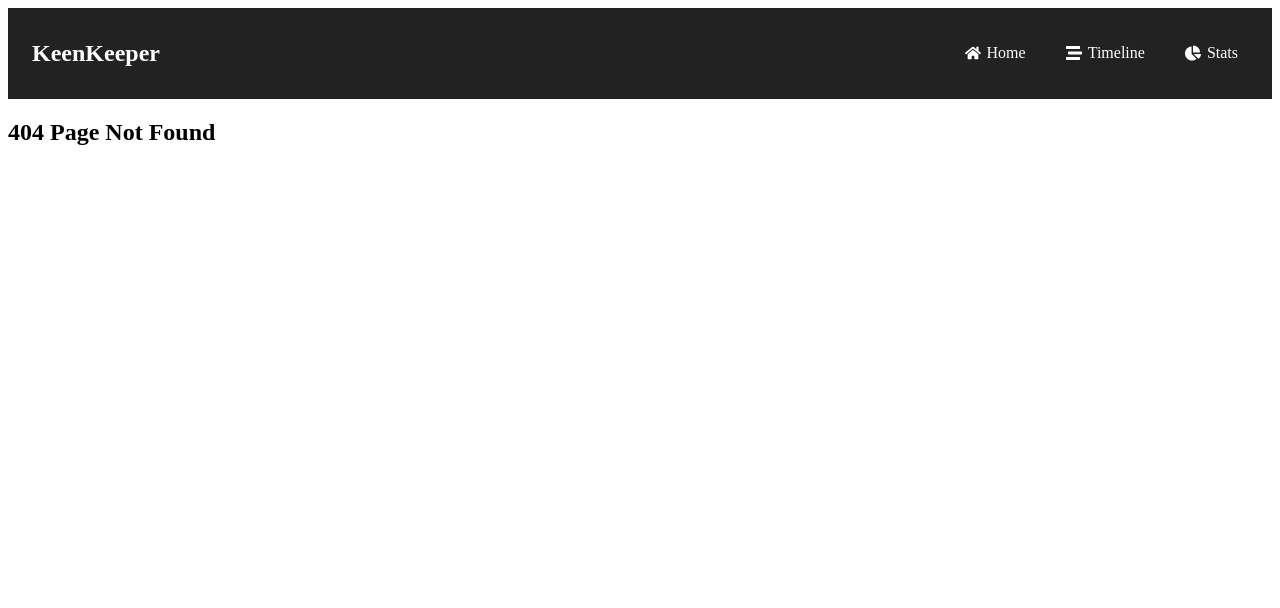
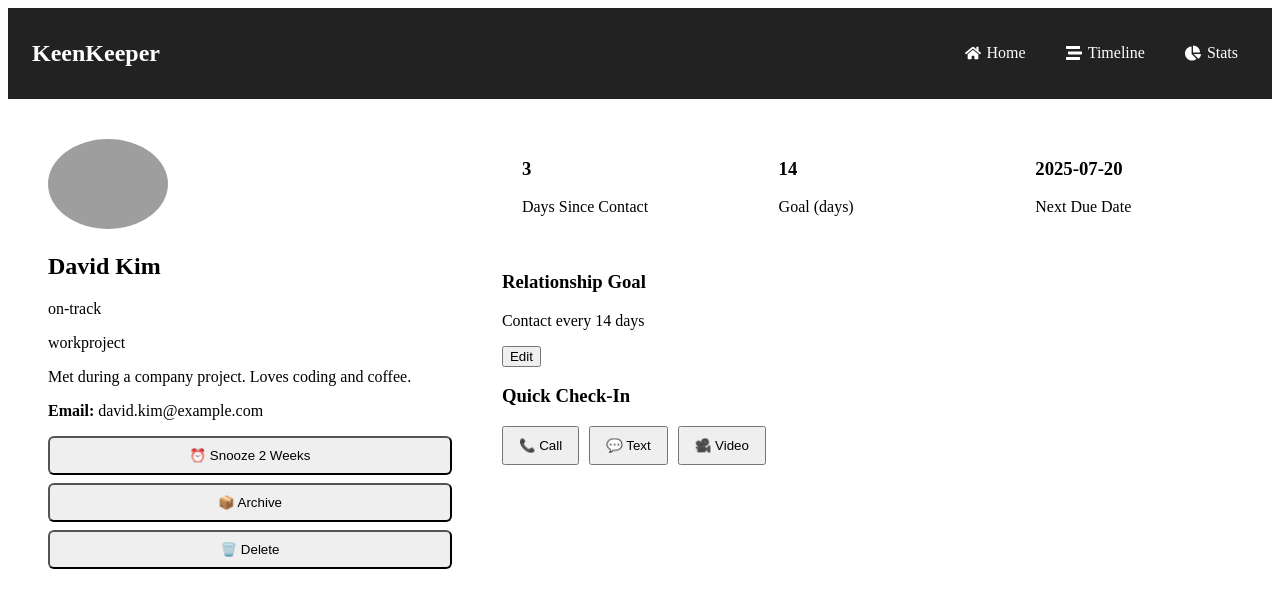
Before and after one commit to akkas07/Assignment-07, a React (Vite) app: page /friend/1 in a window 1280 px wide. Before the commit this address had no page. Shown: the top 608 px of the page. Built offline with nearby package versions, Linux system fonts and the light colour scheme; grey boxes are pictures that could not be loaded.

Commit message:
Details Section

```diff
--- a/src/App.jsx
+++ b/src/App.jsx
@@ -2,6 +2,8 @@ import Navbar from "./components/Navbar";
 import Banner from "./components/Banner";
 import Friends from "./components/Friends";
 import { BrowserRouter, Routes, Route } from "react-router-dom";
+import FriendDetails from "./components/FriendDetails";
+
 
 export default function App() {
   return (
@@ -21,6 +23,8 @@ export default function App() {
 
         <Route path="/timeline" element={<h2>Timeline Page</h2>} />
         <Route path="/stats" element={<h2>Stats Page</h2>} />
+        <Route path="/friend/:id" element={<FriendDetails />} />
+
         <Route path="*" element={<h2>404 Page Not Found</h2>} />
       </Routes>
     </BrowserRouter>
--- /dev/null
+++ b/src/components/FriendDetails.css
@@ -0,0 +1,47 @@
+.details-container {
+  display: flex;
+  gap: 30px;
+  padding: 20px;
+}
+
+.left-card {
+  width: 35%;
+  background: white;
+  padding: 20px;
+  border-radius: 10px;
+}
+
+.right-column {
+  width: 65%;
+}
+
+.profile-pic {
+  width: 120px;
+  border-radius: 50%;
+}
+
+.actions button {
+  display: block;
+  width: 100%;
+  margin: 8px 0;
+  padding: 10px;
+  border-radius: 6px;
+  cursor: pointer;
+}
+
+.stats-cards {
+  display: flex;
+  gap: 20px;
+}
+
+.stat-card {
+  background: white;
+  padding: 20px;
+  border-radius: 10px;
+  flex: 1;
+}
+
+.checkin-buttons button {
+  margin-right: 10px;
+  padding: 10px 15px;
+}
--- /dev/null
+++ b/src/components/FriendDetails.jsx
@@ -0,0 +1,76 @@
+import { useParams } from "react-router-dom";
+import friendsData from "../data/friends.json";
+import "./FriendDetails.css";
+
+export default function FriendDetails() {
+  const { id } = useParams();
+  const friend = friendsData.find((f) => f.id === Number(id));
+
+  if (!friend) return <h2>Friend Not Found</h2>;
+
+  return (
+    <div className="details-container">
+
+      {/* LEFT SIDE */}
+      <div className="left-card">
+        <img src={friend.picture} alt={friend.name} className="profile-pic" />
+
+        <h2>{friend.name}</h2>
+        <p className={`status ${friend.status}`}>{friend.status}</p>
+
+        <div className="tags">
+          {friend.tags.map((tag, i) => (
+            <span key={i} className="tag">{tag}</span>
+          ))}
+        </div>
+
+        <p className="bio">{friend.bio}</p>
+        <p><strong>Email:</strong> {friend.email}</p>
+
+        <div className="actions">
+          <button>⏰ Snooze 2 Weeks</button>
+          <button>📦 Archive</button>
+          <button>🗑️ Delete</button>
+        </div>
+      </div>
+
+      {/* RIGHT SIDE */}
+      <div className="right-column">
+
+        <div className="stats-cards">
+          <div className="stat-card">
+            <h3>{friend.days_since_contact}</h3>
+            <p>Days Since Contact</p>
+          </div>
+
+          <div className="stat-card">
+            <h3>{friend.goal}</h3>
+            <p>Goal (days)</p>
+          </div>
+
+          <div className="stat-card">
+            <h3>{friend.next_due_date}</h3>
+            <p>Next Due Date</p>
+          </div>
+        </div>
+
+        <div className="goal-card">
+          <h3>Relationship Goal</h3>
+          <p>Contact every {friend.goal} days</p>
+          <button>Edit</button>
+        </div>
+
+        <div className="checkin-card">
+          <h3>Quick Check-In</h3>
+
+          <div className="checkin-buttons">
+            <button>📞 Call</button>
+            <button>💬 Text</button>
+            <button>🎥 Video</button>
+          </div>
+        </div>
+
+      </div>
+    </div>
+  );
+}
--- a/src/components/friends.jsx
+++ b/src/components/friends.jsx
@@ -1,5 +1,6 @@
 import "./Friends.css";
 import friendsData from "../data/friends.json";
+import { Link } from "react-router-dom";
 
 export default function Friends() {
   return (
@@ -8,14 +9,18 @@ export default function Friends() {
 
       <div className="friend-grid">
         {friendsData.map((f) => (
-          <div key={f.id} className={`friend-card ${f.status}`}>
+          <Link
+            to={`/friend/${f.id}`}
+            key={f.id}
+            className={`friend-card ${f.status}`}
+          >
             <img src={f.picture} alt={f.name} />
             <h3>{f.name}</h3>
             <p><strong>Email:</strong> {f.email}</p>
             <p><strong>Days Since Contact:</strong> {f.days_since_contact}</p>
             <p><strong>Tags:</strong> {f.tags.join(", ")}</p>
             <p><strong>Status:</strong> {f.status}</p>
-          </div>
+          </Link>
         ))}
       </div>
     </section>
```
